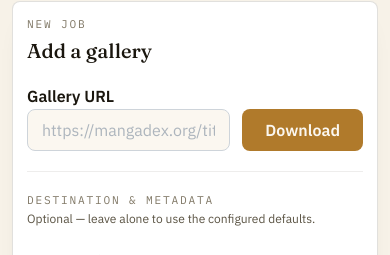
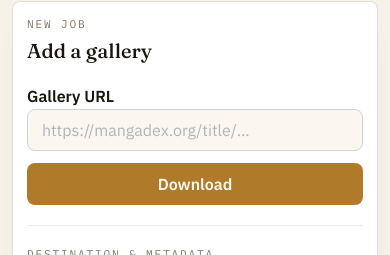
Before and after one commit to k-pz/gallery-dl-webui, a React (Vite) app in the folder frontend/: page / in a window 390 px wide. Shown: the part 130-385 px from the top of the page. Built offline with nearby package versions, Linux system fonts and the light colour scheme; no server answers.

Commit message:
fix(submit-form): wrap URL+Download so the action reflows on phones

```diff
--- a/frontend/src/components/SubmitForm.tsx
+++ b/frontend/src/components/SubmitForm.tsx
@@ -100,9 +100,9 @@ export function SubmitForm({ onCreated }: { onCreated?: (id: number) => void } =
           <span className="app-section-kicker">new job</span>
           <Title order={3}>Add a gallery</Title>
         </Stack>
-        <Group align="flex-end" gap="sm" wrap="nowrap">
+        <Group align="flex-end" gap="sm" wrap="wrap">
           <TextInput
-            style={{ flex: 1 }}
+            style={{ flex: 1, minWidth: 220 }}
             label="Gallery URL"
             placeholder="https://mangadex.org/title/…"
             value={url}
@@ -115,7 +115,12 @@ export function SubmitForm({ onCreated }: { onCreated?: (id: number) => void } =
             disabled={mutation.isPending}
             size="md"
           />
-          <Button onClick={submit} loading={mutation.isPending} size="md">
+          <Button
+            onClick={submit}
+            loading={mutation.isPending}
+            size="md"
+            style={{ flexGrow: 1, minWidth: 140 }}
+          >
             Download
           </Button>
         </Group>
```
